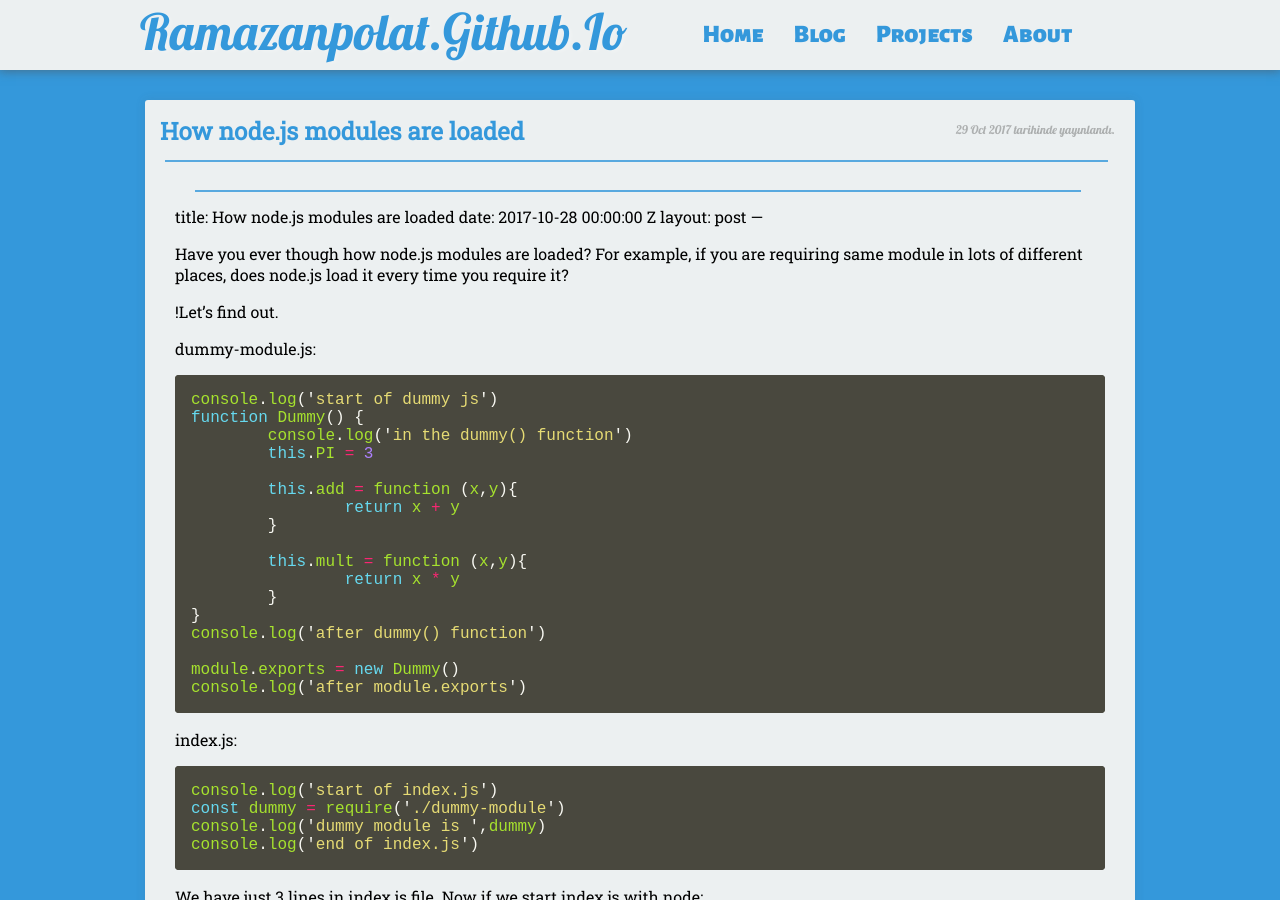
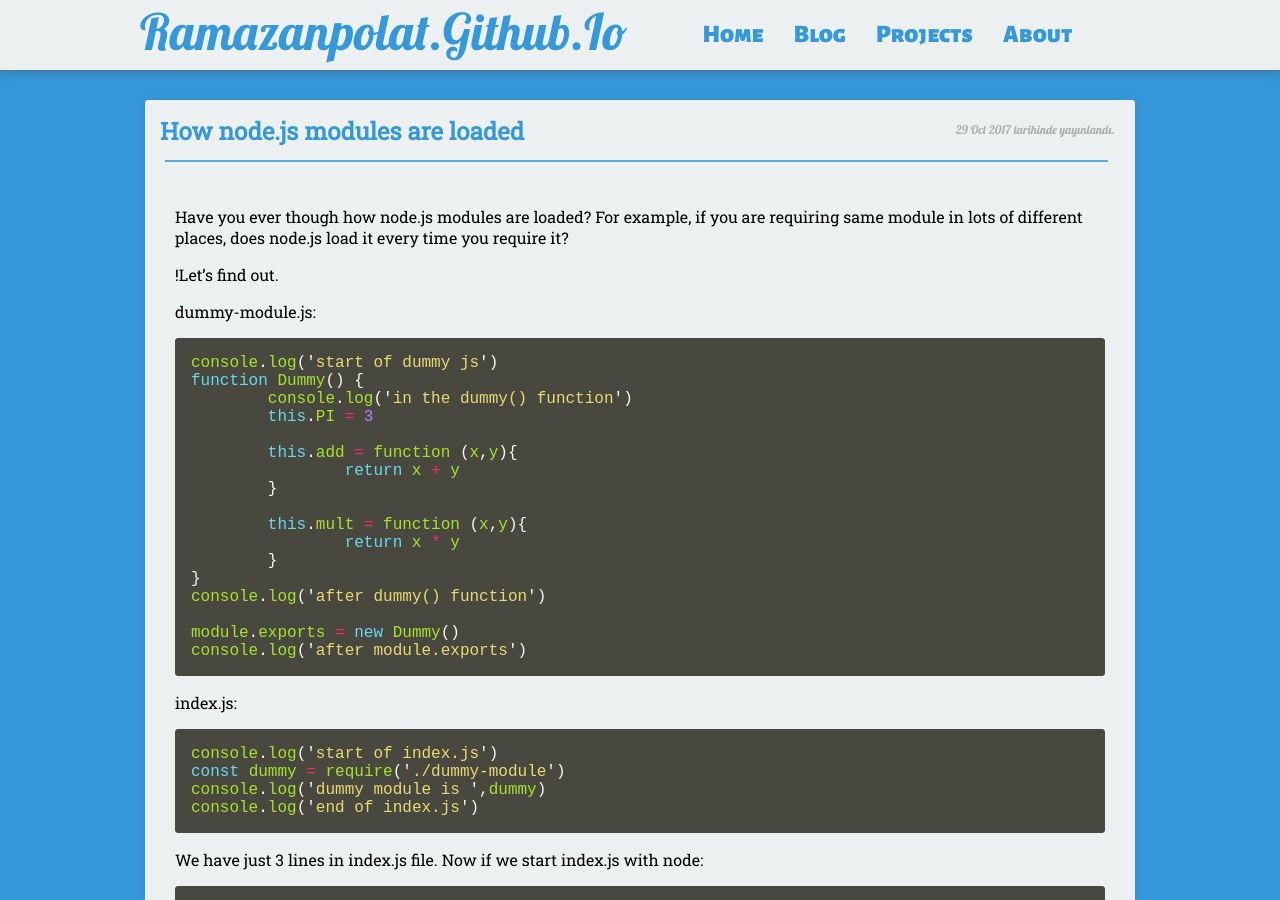
Before and after one commit to ramazanpolat/ramazanpolat_old.github.io, a Jekyll site: the page built from _posts/2017-10-29-how-node-dot-js-modules-are-loaded.markdown, in a window 1280 px wide and 900 px high. Built offline with Jekyll 4.4.1, drawn with Linux system fonts in a browser that asks for light colours; nearby versions of some CDN libraries; our own code applies the rules of GitHub Pages for plain Markdown files.

Commit message:
Updated How Node Dot Js Modules Are Loaded

```diff
--- a/_posts/2017-10-29-how-node-dot-js-modules-are-loaded.markdown
+++ b/_posts/2017-10-29-how-node-dot-js-modules-are-loaded.markdown
@@ -5,12 +5,6 @@ categories:
 - node.js
 tags:
 - node.js
----
-
----
-title: How node.js modules are loaded
-date: 2017-10-28 00:00:00 Z
-layout: post
 ---
 
 Have you ever though how node.js modules are loaded? For example, if you are requiring same module in lots of different places, does node.js load it every time you require it?
```
